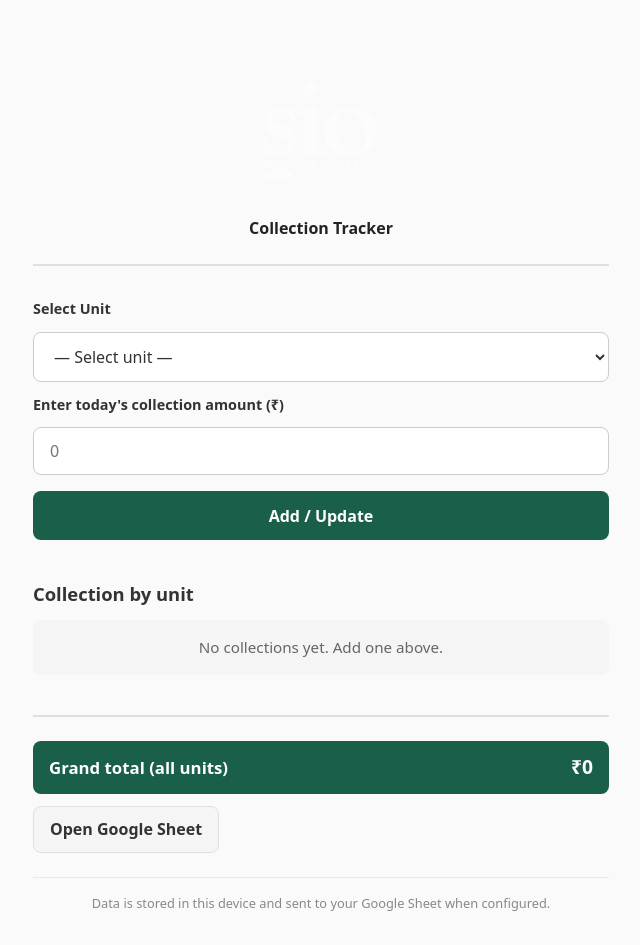
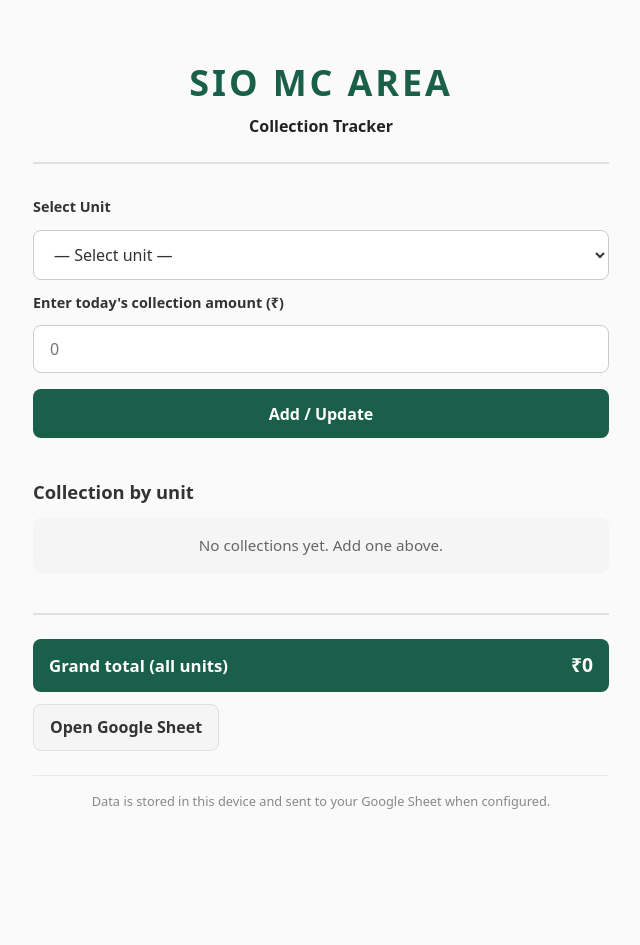
Before and after one commit to saneenmanzoor-pixel/sio-medical-college, a React (Vite) app: page / in a window 1280 px wide. Shown: the whole page, without its empty margins (319-959 px from the left). After the commit the page ends 843 px from the top, so only its background shows below. Built offline with nearby package versions, Linux system fonts and the light colour scheme.

Commit message:
Replace logo with title and styling

```diff
--- a/src/App.css
+++ b/src/App.css
@@ -268,6 +268,13 @@
 .logo-img{
   width: 150px;
 }
+.title{
+  font-size: clamp(1.75rem, 5vw, 2.25rem);
+  font-weight: 700;
+  letter-spacing: 0.08em;
+  color: var(--primary, #1a5f4a);
+  margin: 0;
+}
 
 /* Dark mode support */
 @media (prefers-color-scheme: dark) {
--- a/src/App.jsx
+++ b/src/App.jsx
@@ -2,7 +2,6 @@ import { useState, useEffect } from 'react';
 import { UNITS, STORAGE_KEY } from './constants';
 import { submitToGoogleSheet } from './utils/googleSheets';
 import './App.css';
-import logo from "../public/sio-mc-logo.png";
 
 const GOOGLE_SHEET_URL =
   'https://docs.google.com/spreadsheets/d/1LAnsqvavI0WA8dOOqaCi3iNxinnr4ZcndRmDF-x6XGs/edit?usp=sharing';
@@ -110,8 +109,8 @@ function App() {
     <div className="app">
       <header className="header">
         <div>
-          <img src={logo} alt="Logo" className="logo-img" />
-
+          {/* <img src={logo} alt="Logo" className="logo-img" /> */}
+          <p className='title'>SIO MC AREA</p>
         </div>
         <p className="tagline">Collection Tracker</p>
       </header>
```
